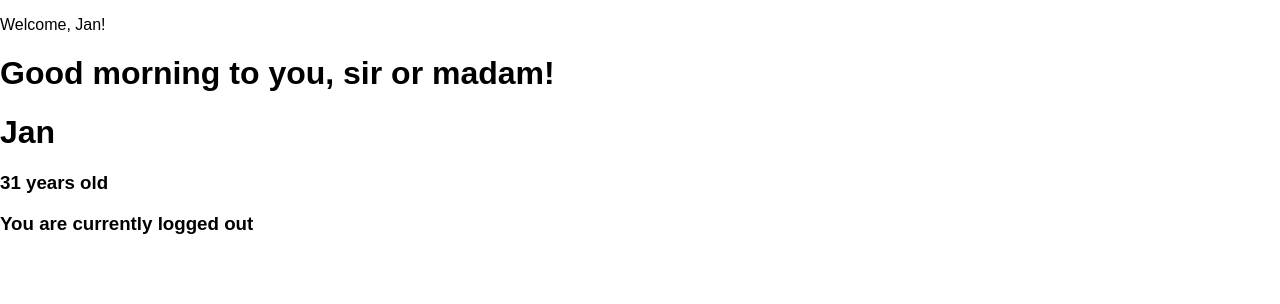
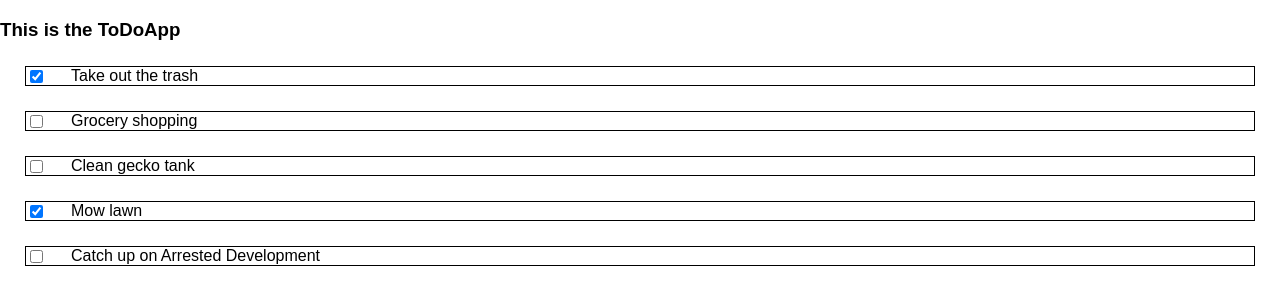
Before and after one commit to jpradtke/react-course, a React (Create React App) app in the folder my-app/: page / in a window 1280 px wide. Shown: the top 304 px of the page. Built offline with nearby package versions, Linux system fonts and the light colour scheme.

Commit message:
To do list update

```diff
--- /dev/null
+++ b/my-app/src/ToDoApp/App.js
@@ -0,0 +1,23 @@
+import React from "react"
+import ToDoItem from "./ToDoItem"
+import ToDosData from "./ToDosData"
+
+
+
+class App extends React.Component{
+    constructor(){
+        super()
+        this.state = ToDosData
+    }
+    render(){
+        const ToDoItems = this.state.map(item => <ToDoItem text={item.text} completed = {item.completed} />)
+        return(
+            <div>
+            <h3>This is the ToDoApp</h3>
+            {ToDoItems}
+            </div>
+        )
+    }
+}
+
+export default App
--- /dev/null
+++ b/my-app/src/ToDoApp/ToDoItem.js
@@ -0,0 +1,14 @@
+import React from "react"
+
+class ToDoItem extends React.Component{
+    render(){
+        return(
+        <div className = "ToDoItem">
+        <input type="checkbox" className = "ToDoItemInput" checked = {this.props.completed}></input>
+        <label className="ToDoItemLabel">{this.props.text}</label>
+        </div>
+        )
+    }
+}
+
+export default ToDoItem
--- /dev/null
+++ b/my-app/src/ToDoApp/ToDosData.js
@@ -0,0 +1,29 @@
+const todosData = [
+    {
+        id: 1,
+        text: "Take out the trash",
+        completed: true
+    },
+    {
+        id: 2,
+        text: "Grocery shopping",
+        completed: false
+    },
+    {
+        id: 3,
+        text: "Clean gecko tank",
+        completed: false
+    },
+    {
+        id: 4,
+        text: "Mow lawn",
+        completed: true
+    },
+    {
+        id: 5,
+        text: "Catch up on Arrested Development",
+        completed: false
+    }
+]
+
+export default todosData
--- a/my-app/src/index.css
+++ b/my-app/src/index.css
@@ -5,6 +5,7 @@ font-family: sans-serif;
 margin: 0;
 }
 .ToDoItem {
+    border:1px solid black;
     margin-left: 25px;
     margin-right: 25px;
     margin-top: 25px;
--- a/my-app/src/index.js
+++ b/my-app/src/index.js
@@ -1,6 +1,6 @@
 import React from "react"
 import ReactDOM from "react-dom"
-import App from "./Classes/App"
+import App from "./ToDoApp/App"
 import "./index.css"
 
 ReactDOM.render(
```
